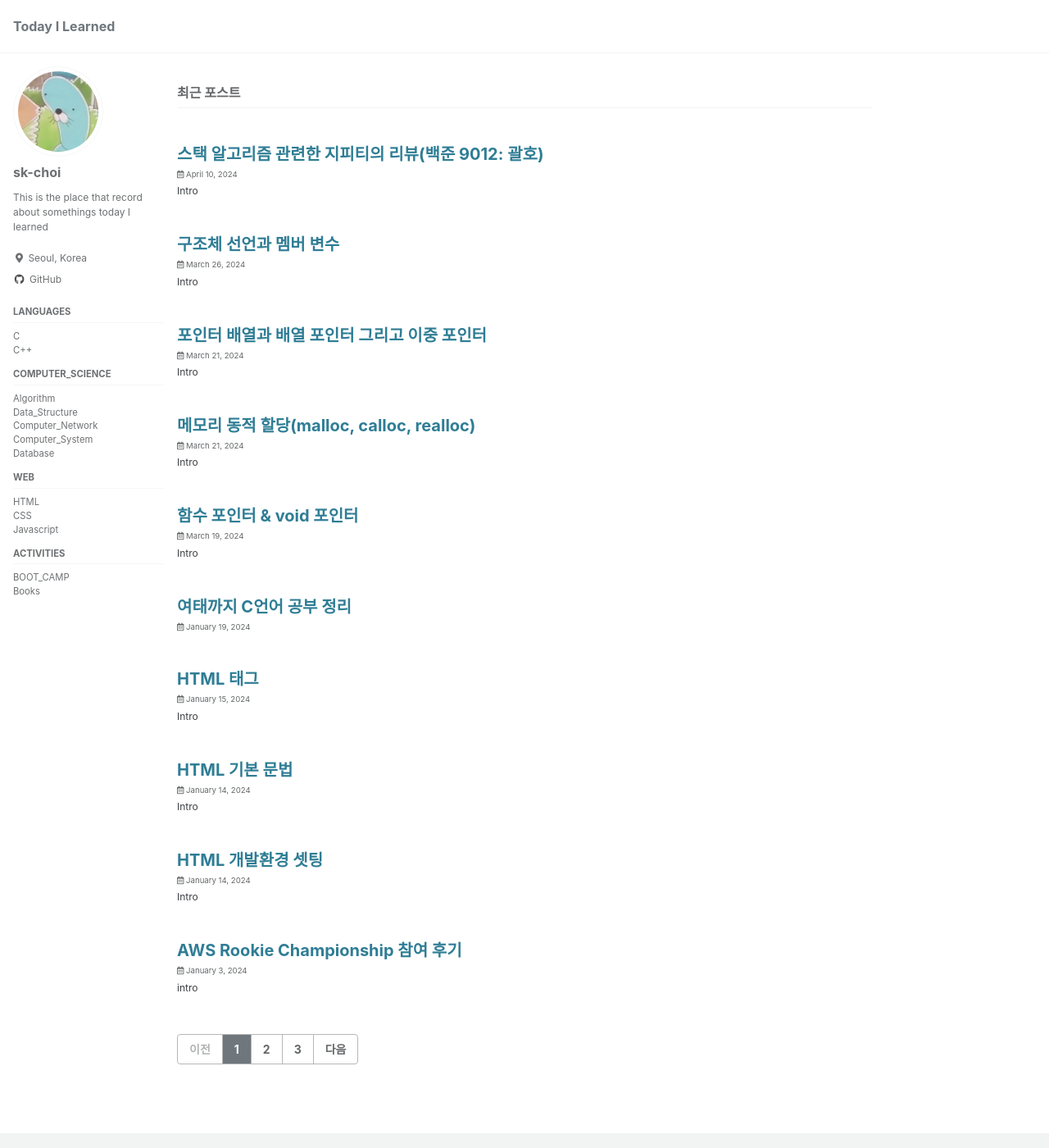
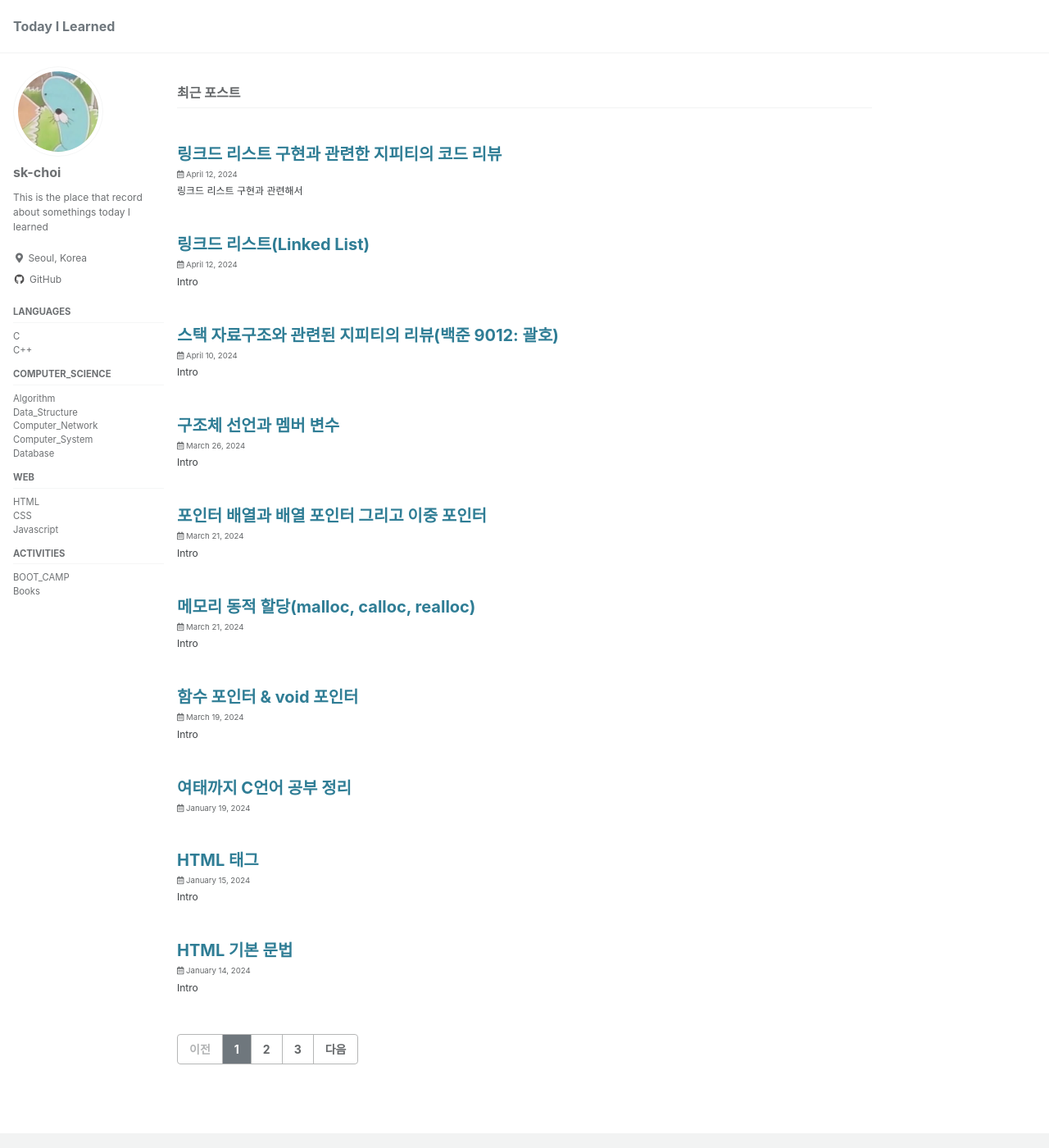
Before and after one commit to sk-choi/sk-choi.github.io, a Jekyll site: the page built from index.html, in a window 1280 px wide and 1400 px high. Shown: the whole window at 82% size. Built offline with Jekyll 4.4.1, drawn with Linux system fonts in a browser that asks for light colours; cached includes are drawn as plain includes; the list of posts is cut into pages by our own code; some of the changed lines change nothing that is shown.

Commit message:
linked list post upload

````diff
--- a/_posts/자료구조/2024-04-10-stack_review_gpt.md
+++ b/_posts/자료구조/2024-04-10-stack_review_gpt.md
@@ -1,5 +1,5 @@
 ---
-title : "스택 알고리즘 관련한 지피티의 리뷰(백준 9012: 괄호)"
+title : "스택 자료구조와 관련된 지피티의 리뷰(백준 9012: 괄호)"
 date : 2024-04-10 20:38:30 +/-TTTT
 categories :
 - Data_Structure
--- /dev/null
+++ b/_posts/자료구조/2024-04-12-linkedList-gpt.md
@@ -0,0 +1,185 @@
+---
+title : "링크드 리스트 구현과 관련한 지피티의 코드 리뷰"
+date : 2024-04-12 23:51:30 +/-TTTT
+categories :
+- Data_Structure
+tags :
+- [자료구조] #소문자만 가능
+published : true
+#permalink : categories/data_structure
+
+#header :
+  #teaser :
+
+toc: true
+toc_sticky: true
+---
+
+
+링크드 리스트 구현과 관련해서
+
+출력이 되지 않는 오류가 발생해서 지피티에게 코드 리뷰를 부탁했다.
+
+&nbsp;c언어로 코드를 작성했고,
+
+함수로는 리스트 노드를 만드는 `create_Node()`, 노드를 뒤에 삽입하는 `insert()`, 노드를 삭제하는 `delete()`,
+
+연결리스트를 출력하는 `print_Node()`함수를 구현했다.
+
+* * *
+
+### 내가 작성한 코드
+
+```c
+#include <stdio.h>
+#include <stdlib.h>
+
+// 노드 구조체 선언
+typedef struct tagNode{
+    int data;
+    struct tagNode* next;
+}Node;
+
+// 노드 생성하는 함수
+Node* create_Node(int data){
+    Node* NewNode = (Node*)malloc(sizeof(Node)); //malloc을 통한 동적할당
+    NewNode->data = data; //NewNode의 data에 입력값 할당
+    NewNode->next = NULL; //노드의 초기 상태이므로 다음 노드를 지정하는 포인터에는 NULL할당
+
+    return NewNode;
+}
+
+// 노드를 추가 연결하는 함수
+void insert(Node** head, Node* newNode){
+    if (*head == NULL) //헤드에 연결된 노드가 없다면
+        *head = newNode; //newNode가 헤드가 된다.
+    else{ // 연결된 노드가 있다면
+        Node* current = *head; //current에 head값 할당
+        while(current!=NULL){ //current가 NUll이 아닐때까지
+            current = current->next; //current는 current 다음 노드로 이동
+        }
+        current = newNode->next; //current는 newNode의 다음 노드
+    }
+}
+
+// 리스트를 삭제하는 함수
+void delete(Node** head){
+    free(*head); //free를 통한 메모리 해제
+}
+
+// 리스트를 출력하는 함수
+void print_Node(Node **head){
+    Node *current = *head; //current에 head값 할당
+    while(current != NULL){ //current가 NULL이 아닐 때까지 반복
+        printf("%d",current->data); //current가 지시하는 data 출력
+    }
+    current = current->next; //current를 다음 노드로 이동
+}
+
+int main() {
+
+    Node** List = NULL;
+    Node* new = create_Node(3);
+    insert(List, new);
+    print_Node(List);
+
+    return 0;
+}
+```
+
+&nbsp;코드를 실행했는데 출력이 되지 않아서 문제점을 짚어주도록 지피티에게 요청했다.
+
+* * *
+
+### 지피티가 말해준 문제점과 개선 코드
+
+&nbsp;
+
+지피티는 다음과 같은 점을 말해주었다.
+
+> 네 코드를 살펴보겠습니다. 몇 가지 문제가 있네요:
+
+1.  > `insert` 함수에서 새로운 노드를 연결 리스트에 삽입하는 부분이 잘못되었습니다. `current`를 새로운 노드의 `next`로 설정하는 대신, `current`가 마지막 노드를 가리키도록 해야 합니다.
+
+2.  > `delete` 함수에서는 연결 리스트의 노드를 삭제하는데, 현재 구현은 헤드 노드만 삭제하고 나머지 노드들은 해제하지 않습니다.
+
+3.  > `print_Node` 함수에서도 일부 문제가 있습니다. 노드를 이동시키는 부분이 빠져있어서 무한루프에 빠질 수 있습니다.
+
+4.  > `main` 함수에서 연결 리스트의 헤드를 가리키는 이중 포인터인 `List`를 초기화하지 않았습니다.
+
+
+* * *
+
+### 지피티가 말한 문제점을 개선한 코드
+
+&nbsp;
+
+지피티가 말한 문제점을 인식하고 이를 반영하여 코드를 조금 수정해보았다.
+
+```c
+#include <stdio.h>
+#include <stdlib.h>
+
+//Node 구조체 선언
+typedef struct tagNode{
+    int data;
+    struct tagNode* next;
+}Node;
+
+// Node 만드는 함수
+Node* create_Node(int data){
+    Node* NewNode = (Node*)malloc(sizeof(Node)); // 동적할당
+    NewNode->data = data; // data값 할당
+    NewNode->next = NULL; // Node 초기화 상태이므로 다음 노드에 연결은 NULL로 선언
+
+    return NewNode;
+}
+
+//노드를 추가 삽입하는 함수
+void insert(Node** head, Node* newNode){
+    if (*head == NULL) //헤드에 연결된 노드가 없다면
+        *head = newNode; // newNode를 헤드에 할당
+    else{ // 헤드에 연결된 노드가 있다면
+        Node* current = *head; // current에 head가 지시하는 주소 할당
+        while(current->next != NULL){ // current의 다음 노드가 없을 때까지
+            current = current->next; // current에 current 다음 노드 할당
+        }
+        current->next = newNode; // current의 뒤에 더 이상 노드가 없다면 newNode를 다음노드로 지정
+    }
+}
+
+// 리스트를 지우는 함수
+void delete(Node** head){
+    free(*head); // free함수로 메모리 해제
+    *head = NULL; // 헤드가 가리키는 노드도 초기화
+}
+
+// 리스트에 있는 노드를 모두 출력하는 함수
+void print_Node(Node **head){
+    Node *current = *head; // current에 헤드가 지시하는 주소 할당
+    while(current != NULL){ // current 다음 노드가 없을 때까지
+        printf("%d",current->data); // current가 가리키는 data값 출력
+        current = current->next; // current에 다음 노드 할당, 다음으로 이동
+    }
+    printf("\n");
+}
+
+int main() {
+
+    Node* List = NULL; //List 초기화
+    Node* new = create_Node(3); // data가 3인 노드 만들기
+    insert(&List, new); // 만든 노드를 리스트에 삽입
+    Node* new02 = create_Node(4); // data가 4인 노드 만들기
+    insert(&List, new02); // 만든 노드를 리스트에 삽입
+    print_Node(&List); // 리스트 출력
+
+    delete(&List); // 리스트 지우기
+
+    return 0;
+}
+```
+
+&nbsp;그리고 실행을 해보니 잘 돌아가는 것을 확인할 수 있었다.
+
+
+![연결리스트_출력](https://github.com/sk-choi/sk-choi.github.io/assets/80041090/ef0d228a-eb61-4708-b26a-59b19942f6e6)
--- /dev/null
+++ b/_posts/자료구조/2024-04-12-linkedList.md
@@ -0,0 +1,52 @@
+---
+title : "링크드 리스트(Linked List)"
+date : 2024-04-12 23:39:30 +/-TTTT
+categories :
+- Data_Structure
+tags :
+- [자료구조] #소문자만 가능
+published : true
+#permalink : categories/data_structure
+
+#header :
+  #teaser :
+
+toc: true
+toc_sticky: true
+---
+
+### Intro
+
+이 글은 링크드 리스트 자료구조에 대한 설명을 적은 글입니다.
+
+* * *
+
+### 링크드 리스트(Linked List)란?
+
+노드를 연결해서 만든 리스트로, 여기서 노드는 리스트의 가장 기본적인 단위라고 말할 수 있다.
+
+<img src="https://velog.velcdn.com/images%2Ftataki26%2Fpost%2F0616cb34-45e1-4a19-a053-abdae7c721bd%2Fsbzf3hz07azamnxapyp1.png" alt="img" width="415" height="339">
+
+위 그림처럼 자료가 담겨 있는 data와 다음 노드를 연결하는 link로 이루어져 있다.
+
+이러한 구조를 가진 노드를 이으면 링크드 리스트가 구현되는 것이다.
+
+링크드 리스트 구조에서 가장 앞의 노드는 head라고 하며, 가장 뒤의 노드는 tail이라고 말한다.
+
+* * *
+
+### 구현을 위한 세부 사항
+
+c언어에서는 이러한 링크드 리스트를 구현하기 위해서 구조체라는 자료형을 사용한다.
+
+그리고 링크드 리스트를 구현하는 데 필요한 함수를 작성할 필요가 있는데 요구되는 기능은 아래와 같다.
+
+1.  노드의 생성(create)과 소멸(DestroyNode)
+2.  노드 추가(Append)
+3.  노드 탐색
+4.  노드 삭제
+5.  노드 삽입
+
+* * *
+
+구현 예시는 아래의 링크를 참고 바란다.
````
